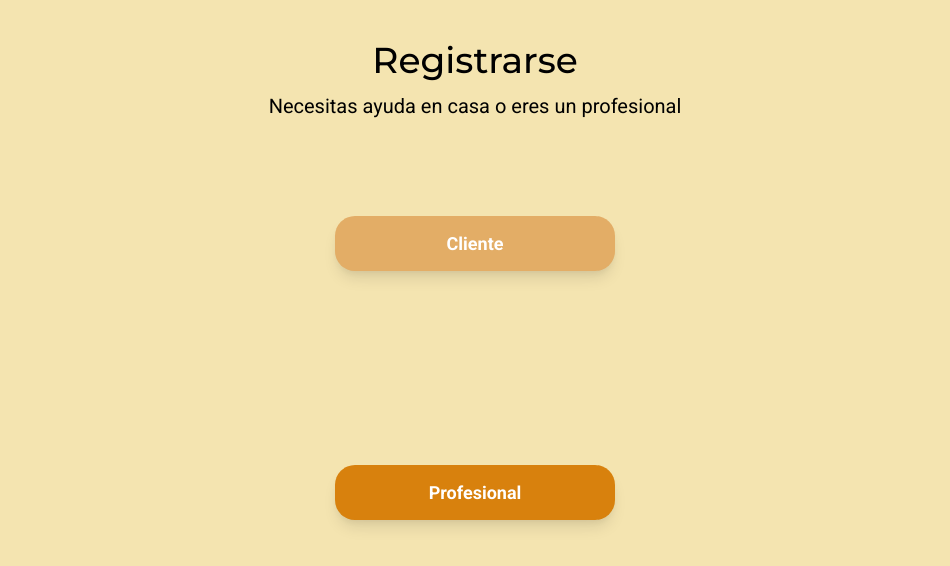
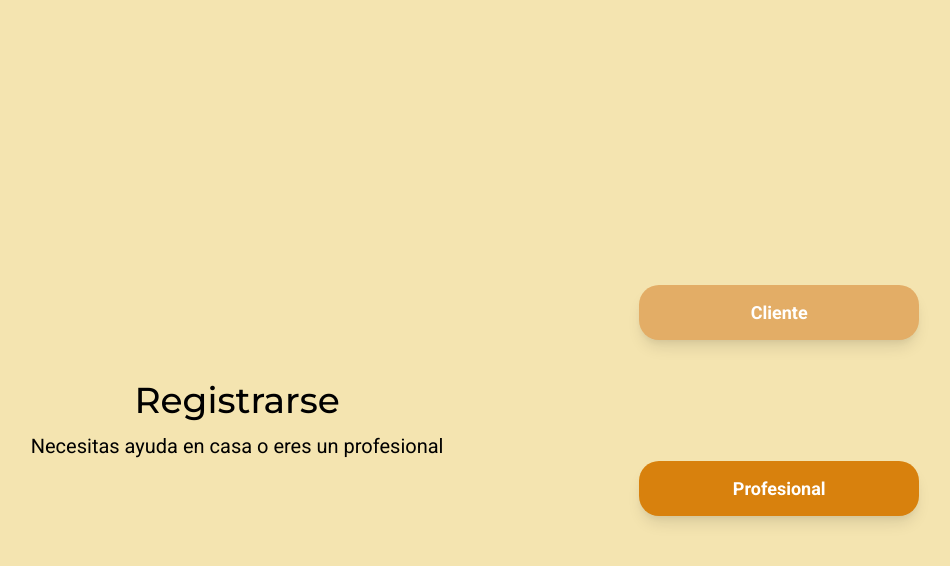
Before and after one commit to danteallievi/arreglalo-app, an Angular app: page /register in a window 1280 px wide. Shown: the top 566 px of the page, without its empty margins (165-1115 px from the left). Built offline with nearby package versions, Linux system fonts and the light colour scheme.

Commit message:
Added desktop styles

```diff
--- a/src/app/pages/register/register.component.css
+++ b/src/app/pages/register/register.component.css
@@ -3,7 +3,7 @@
 }
 
 .buttons-container {
-  @apply pt-24 flex flex-col content-center justify-between;
+  @apply pt-24 flex flex-col content-center justify-between md:pt-0;
   min-height: 50vh;
 }
 
@@ -19,6 +19,14 @@
   text-align: center;
 }
 
+@media (min-width: 768px) {
+  .buttons-container {
+    min-height: 40vh;
+    justify-content: space-around;
+    padding: 0;
+  }
+}
+
 .button:disabled {
   @apply shadow-lg;
   background-color: #e3ad66;
--- a/src/app/pages/register/register.component.html
+++ b/src/app/pages/register/register.component.html
@@ -1,8 +1,21 @@
-<div class="px-12 bg-quaternary flex flex-col items-center content">
-  <h1 class="text-4xl pt-10 text-center">Registrarse</h1>
-  <p class="text-center text-xl pt-3">
-    Necesitas ayuda en casa o eres un profesional
-  </p>
+<div
+  class="
+    px-12
+    bg-quaternary
+    content
+    min-h-screen
+    flex flex-col
+    justify-center
+    items-center
+    md:flex-row md:justify-evenly md:content-center md:px-0
+  "
+>
+  <div class="title">
+    <h1 class="text-4xl pt-10 text-center">Registrarse</h1>
+    <p class="text-center text-xl pt-3">
+      Necesitas ayuda en casa o eres un profesional
+    </p>
+  </div>
 
   <div class="buttons-container">
     <a class="mx-auto" routerLink="/register-client">
```
